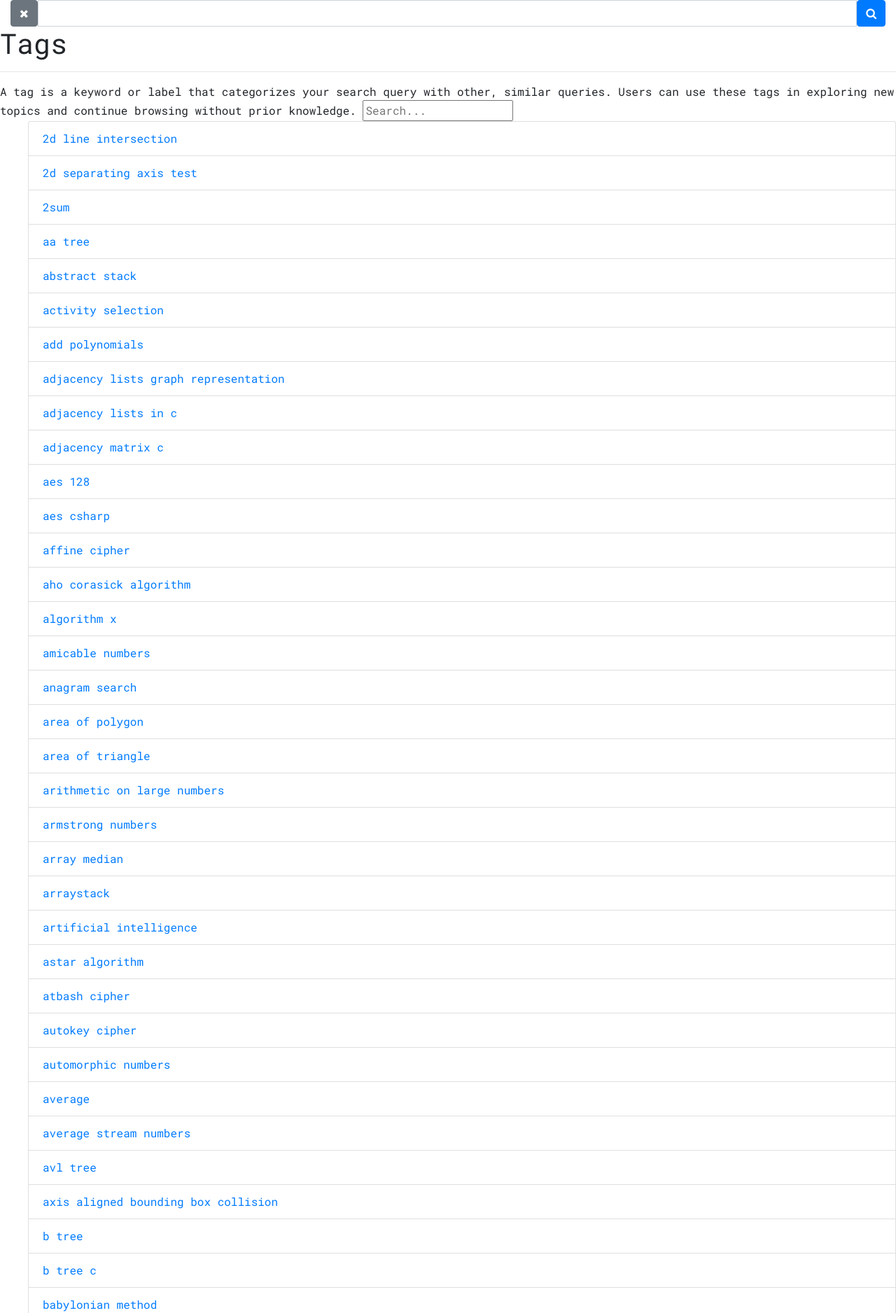
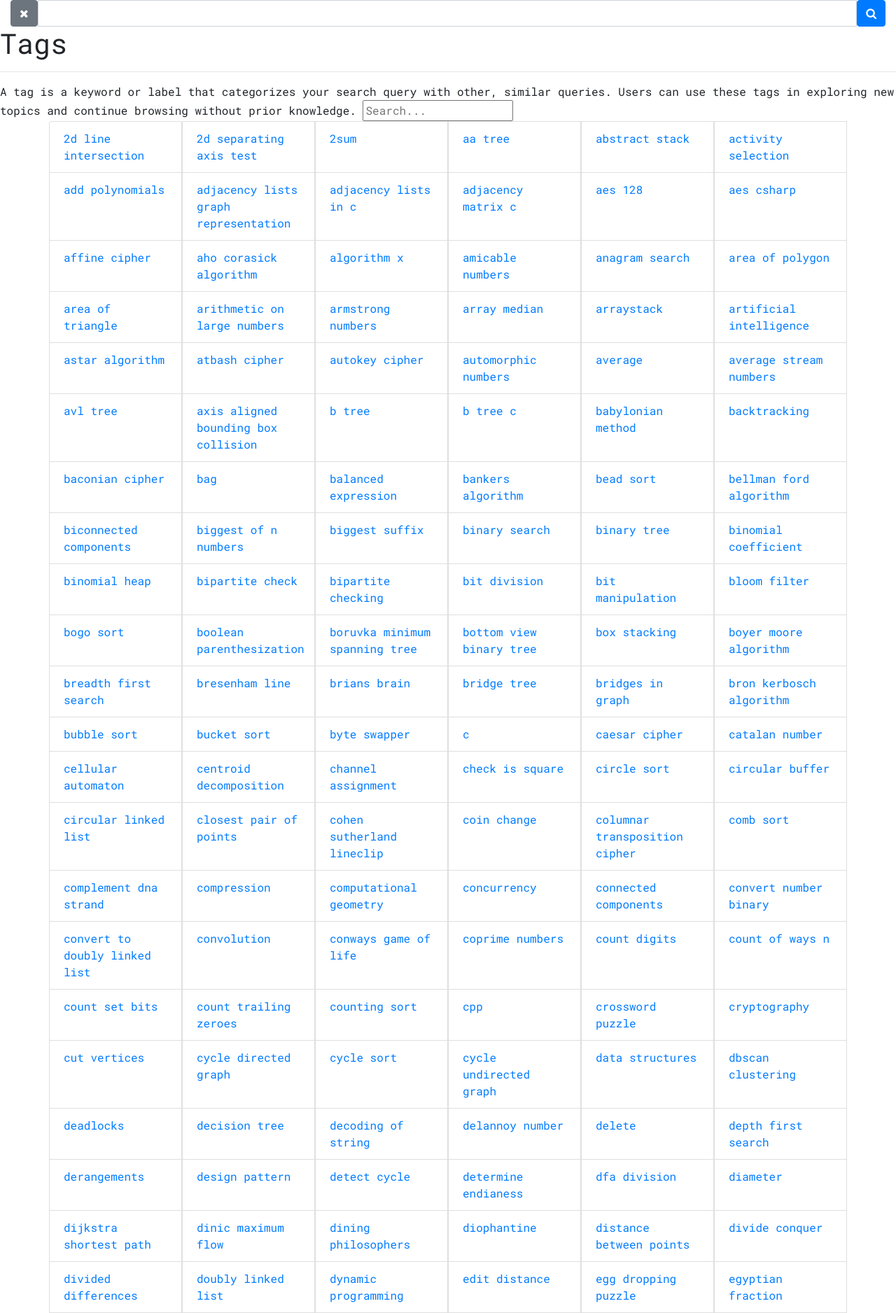
Before and after one commit to OpenGenus/cosmos-search, a Django app: page /tags/ in a window 1280 px wide. Shown: the part 56-1932 px from the top of the page at 70% size. Run offline with Django 3.2, Linux system fonts and the light colour scheme; some libraries are stand-ins or nearby versions.

Commit message:
Use grid system.

```diff
--- a/templates/cosmos/tags.html
+++ b/templates/cosmos/tags.html
@@ -14,16 +14,6 @@ $(document).ready(function(){
 <!--Code Ends-->
 {% endblock %}
 
-<!--Creating Columns for HTML List-->
-<style>
-ul {
-    columns: 3;
-    -webkit-columns: 3;
-    -moz-columns: 3;
-}
-</style>
-<!--Styling Ends-->
-
 {% block body %}
 <h1>Tags</h1>
 <hr>
@@ -34,9 +24,11 @@ A tag is a keyword or label that categorizes your search query with other, simil
 
 <input id="myInput" type="text" placeholder="Search...">
 
-<ul id="myList">
+<div class="container mx-auto">
+  <ul id="myList" class="row p-0">
     {% for tag in tags %}
-    <li class="list-group-item"><a href="{% url 'query' %}?q={{tag}}"/>{{ tag }}</li>
+    <li class="list-group-item col-12 col-sm-6 col-md-4 col-lg-3 col-xl-2"><a href="{% url 'query' %}?q={{tag}}">{{ tag }}</a></li>
     {% endfor %}
-</ul>
+  </ul>
+</div>
 {% endblock %}
```
